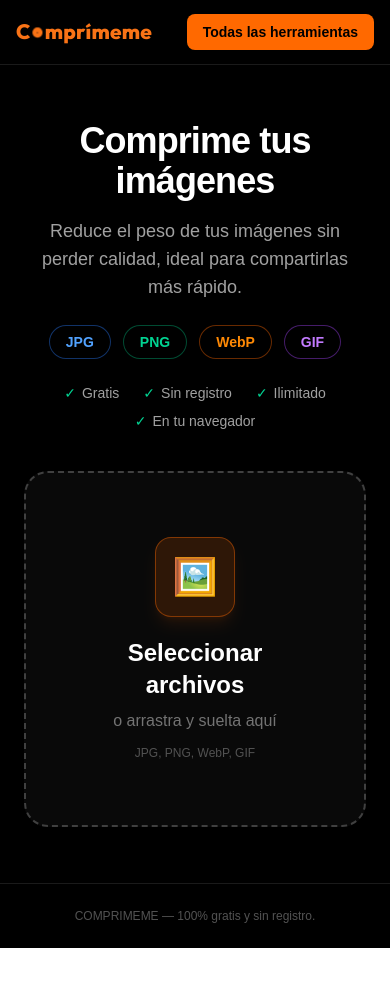
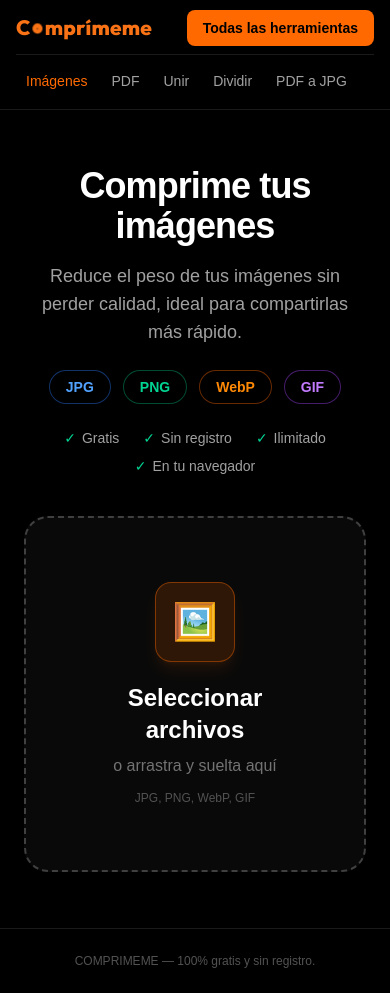
Before and after one commit to dereckbardi/compresor-universal, a Next.js app: page / in a window 390 px wide. Before the commit the page ends 948 px from the top, so only its background shows below. Built offline with nearby package versions, Linux system fonts and the light colour scheme.

Commit message:
fix: header movil en 2 filas (nav deslizable visible abajo del logo+boton)

```diff
--- a/src/components/CompressorApp.tsx
+++ b/src/components/CompressorApp.tsx
@@ -1018,14 +1018,15 @@ function HomeContent({ initialMode }: { initialMode?: Mode }) {
       <Suspense fallback={null}>
         <ToolParamSync onFound={setMode} />
       </Suspense>
-      {/* Header - full width */}
+      {/* Header - full width. En móvil: fila 1 = logo + botón, fila 2 = nav (scroll horizontal).
+          En desktop: logo | nav centrado | botón, todo en una sola fila. */}
       <header className="border-b border-white/10 sticky top-0 z-50 bg-black/90 backdrop-blur">
-        <div className="w-full px-4 sm:px-6 lg:px-8 h-16 flex items-center justify-between gap-3">
+        <div className="w-full px-4 sm:px-6 lg:px-8 py-2.5 sm:py-0 sm:h-16 flex flex-wrap items-center justify-between gap-x-3 gap-y-2">
           <div className="flex items-center gap-2 shrink-0">
             <Logo size={1.3} />
           </div>
-          <nav className="flex items-center text-sm flex-1 min-w-0 overflow-x-auto no-scrollbar">
-            <div className="flex items-center gap-1 w-max mx-auto">
+          <nav className="order-last sm:order-none flex items-center text-sm w-full sm:w-auto sm:flex-1 sm:min-w-0 overflow-x-auto no-scrollbar border-t border-white/10 pt-2 sm:border-t-0 sm:pt-0">
+            <div className="flex items-center gap-1 w-max sm:mx-auto">
               {NAV.map((n) => (
                 <button
                   key={n.id}
```
